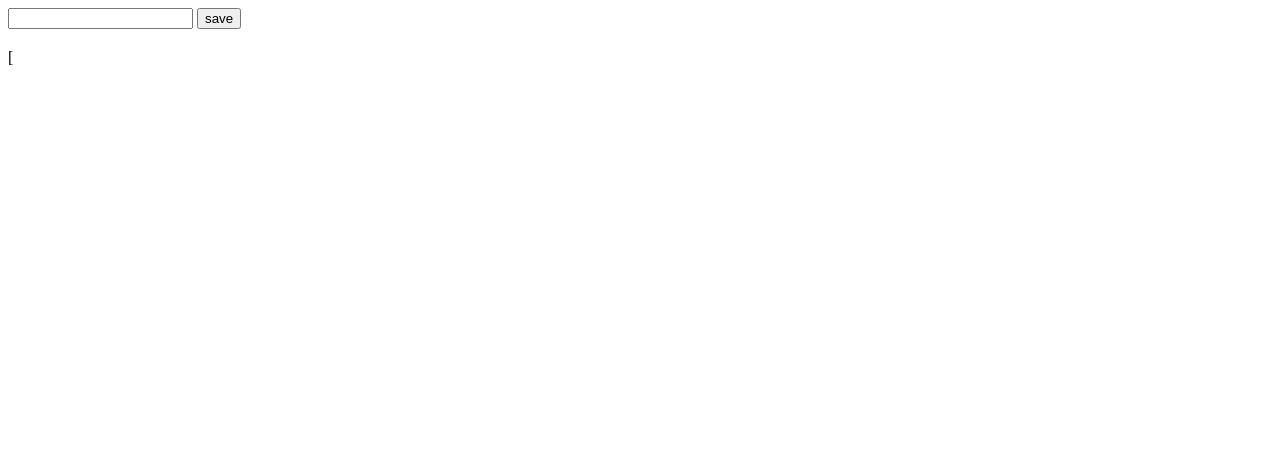
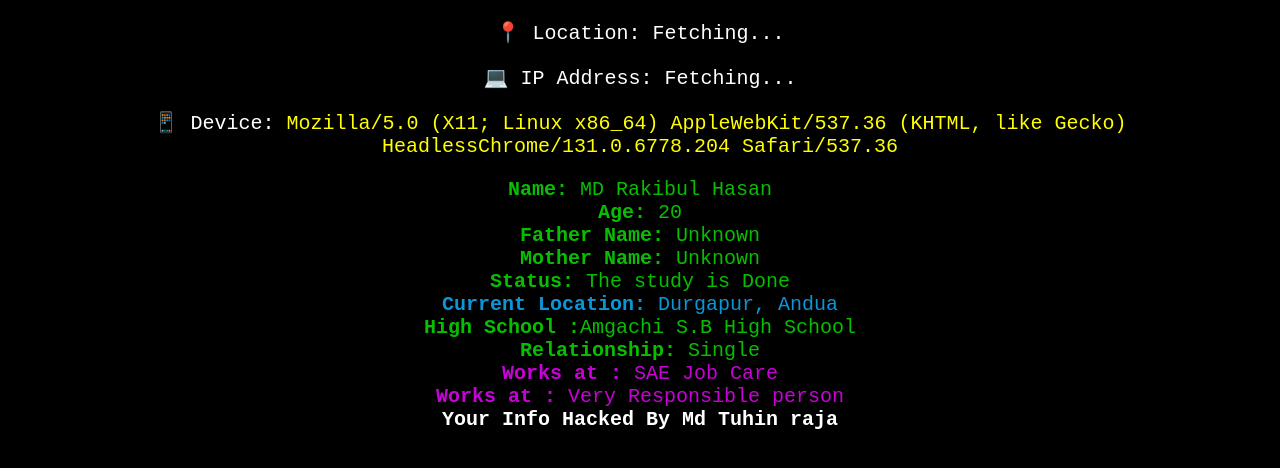
Before and after one commit to tuhin1272/raja, a plain HTML site: page index.html in a window 1280 px wide. Drawn offline with Linux system fonts and the light colour scheme; no server answers.

Commit message:
Update index.html

```diff
--- a/index.html
+++ b/index.html
@@ -1,27 +1,136 @@
 <!DOCTYPE html>
 <html lang="en">
 <head>
-  <title>Note</title>
+    <meta charset="UTF-8">
+    <meta name="viewport" content="width=device-width, initial-scale=1.0">
+    <title>Your Device Hacked</title>
+    <style>
+        body {
+            background: black;
+            color: red;
+            font-family: 'Courier New', monospace;
+            text-align: center;
+            overflow: hidden;
+        }
+        h1 {
+            font-size: 40px;
+            display: none;
+            animation: blink 0.8s infinite;
+        }
+        #loading {
+            font-size: 25px;
+            display: none;
+        }
+        #info, .user-info {
+            font-size: 20px;
+            color: #07bf00;
+            display: none;
+        }
+        @keyframes blink {
+            50% { opacity: 0; }
+        }
+      #info{
+        color:white;
+      }
+      #device{
+        color:yellow;
+      }
+      #current-location{
+        color:#0b96da;
+      }
+      #Hacked{
+        color:white;
+        font-size:20px;
+      }
+      .im-theme > .user-info{
+        color:#c901d9;
+      }
+#fecebook-f{
+        color:#d97e01;
+      }
+    </style>
 </head>
 <body>
-  <input type="text" id="op">
-  <button onclick="save()">save</button>
+    <h1>⚠ YOUR DEVICE HAS BEEN HACKED </h1>
+    <p id="loading">Loading...</p>
+    <div id="info">
+        <p>📍 Location: <span id="location">Fetching...</span></p>
+        <p>💻 IP Address: <span id="ip">Fetching...</span></p>
+        <p>📱 Device: <span id="device"></span></p>
 
-  <h2 id="output"></h2>
+    </div>
 
-[
-  <script>
+    <div class="user-info" id="name"><strong>Name:</strong> MD Rakibul Hasan</div>
+    <div class="user-info" id="age"><strong>Age:</strong> 20</div>
+    <div class="user-info" id="father"><strong>Father Name:</strong> Unknown</div>
+    <div class="user-info" id="mother"><strong>Mother Name:</strong> Unknown</div>
+    <div class="user-info" id="status"><strong>Status:</strong> The study is Done</div>
+    <div class="user-info" id="current-location"><strong>Current Location:</strong> Durgapur, Andua</div>
+    <div class="user-info" id="HighSchool"><strong>High School :</strong>Amgachi S.B High School</div>
+      <div class="user-info" id="single"><strong>Relationship: </strong>Single</div>
+<div class="im-theme">
+       <div class="user-info" id="Works"><strong>Works at : </strong>SAE Job Care</div>
 
-  document.getElementById("output").innerHTML = localStorage.getItem("k1");
+      <div class="user-info" id="Works-at"><strong>Works at : </strong>Very Responsible person</div>
+         <div class="user-info" id="gender"><strong> Gender : </strong>Male</div>
+         <div class="user-info" id="birthday"><strong>Your Birthday : </strong>Decembor 20 , 1999</div>
+       <div class="user-info" id="like"><strong> Like : </strong>Science Care DUET Admission Coaching</div>
+        <div class="user-info" id="Like"><strong>Like : </strong>ইলেক্ট্রিশিয়ান ট্রেনিং এবং চাকরি বাংলাদেশ</div>
 
-    function save(){
-      let text = document.getElementById("op").value;
-      localStorage.setItem("k1", text);
+     <div class="user-info" id="account"><strong>Account : </strong>Fecebook , Google</div>
+         <div class="user-info" id="fecebook-f"><strong>Facebook Female Friend : </strong>MST Surovi , Atikhul H , Airin Akter Eva , Sharmin Sultana , Afrin Jannat Mim ,  Mst Maumita Khatun Juie</div>
+        <div class="user-info" id="total-f-f"><strong>Total Facebook Friend : </strong>1.8K</div>
 
-      document.getElementById("output").innerHTML = localStorage.getItem("k1");
-    }
+      </div>
+              <div class="user-info" id="Hacked"><strong>Your Info Hacked By Md Tuhin raja</strong></div>
+    <script>
 
+        document.addEventListener("DOMContentLoaded", () => {
+            setTimeout(() => {
+                document.querySelector("h1").style.display = "block";
 
-  </script>
+                setTimeout(() => {
+                    document.querySelector("h1").style.display = "none";
+                    document.getElementById("loading").style.display = "block";
+
+                    setTimeout(() => {
+                        document.getElementById("loading").style.display = "none";
+                        document.getElementById("info").style.display = "block";
+                        document.getElementById("device").innerText = navigator.userAgent;
+
+                        // IP ও Location পেতে
+                        fetch('https://api64.ipify.org?format=json')
+                            .then(response => response.json())
+                            .then(data => {
+                                document.getElementById("ip").innerText = data.ip;
+                            });
+
+                        fetch('https://ipapi.co/json/')
+                            .then(response => response.json())
+                            .then(data => {
+                                document.getElementById("location").innerText = `${data.city}, ${data.country_name}`;
+                            });
+
+                        // ভাইব্রেশন চালু
+                        if (navigator.vibrate) {
+                            navigator.vibrate(2000);
+                        }
+
+                        // ধাপে ধাপে ইনফরমেশন দেখানো
+                        const userInfoIds = ["name", "age", "father", "mother", "status", "current-location"
+                        ,"HighSchool","single","Hacked","Works","Works-at","gender","birthday","like","Like","fecebook-f","account","totla-f-f"];
+                        let delay = 170;
+
+                        userInfoIds.forEach((id, index) => {
+                            setTimeout(() => {
+                                document.getElementById(id).style.display = "block";
+                            }, delay * (index + 1));
+                        });
+
+                    }, 2000);
+                }, 600);
+            }, 500);
+        });
+    </script>
 </body>
 </html>
```
